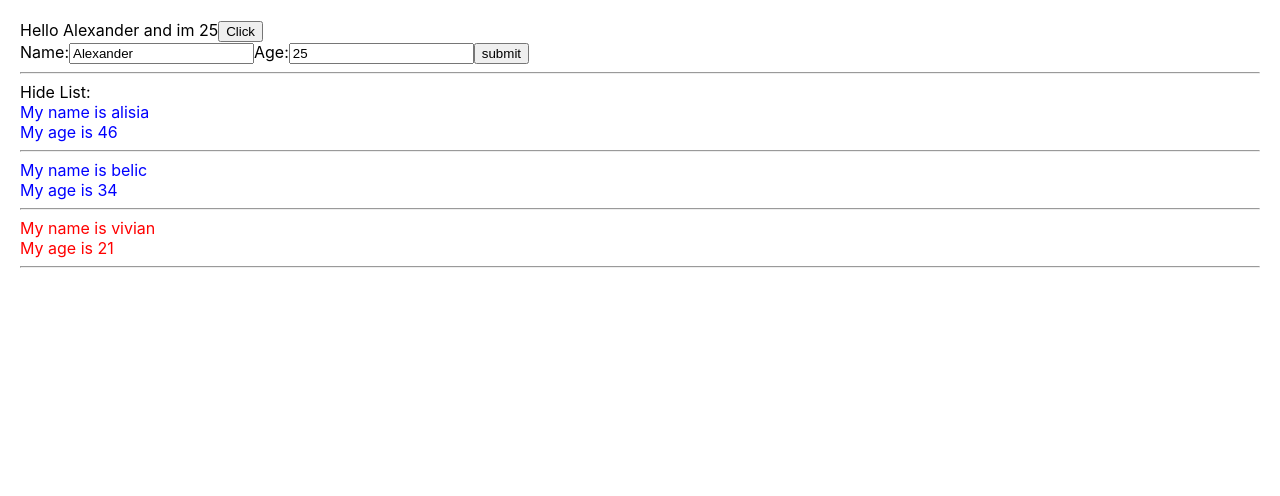
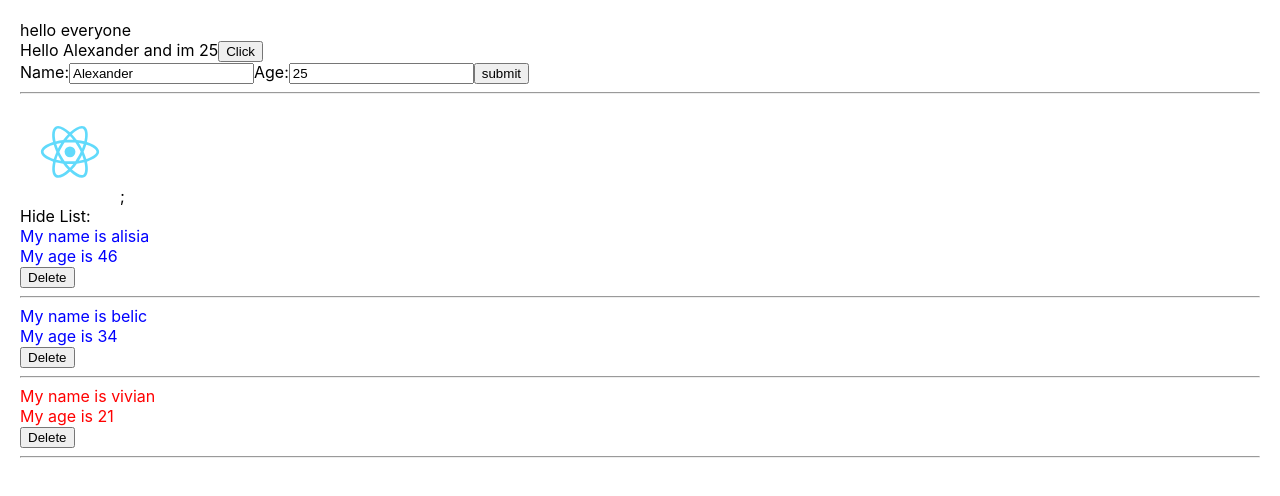
Before and after one commit to NguyenAnhCuong/ReactJS, a React (Create React App) app: page / in a window 1280 px wide. Shown: the top 496 px of the page. Built offline with nearby package versions, Linux system fonts and the light colour scheme.

Commit message:
setup p2

```diff
--- a/package.json
+++ b/package.json
@@ -13,6 +13,7 @@
     "redux": "4.2.0",
     "redux-devtools-extension": "2.13.9",
     "redux-thunk": "2.4.1",
+    "sass": "1.53.0",
     "web-vitals": "2.1.4"
   },
   "scripts": {
--- a/src/App.js
+++ b/src/App.js
@@ -1,5 +1,5 @@
 import logo from "./logo.svg";
-import "./App.css";
+import "./App.scss";
 import { useDispatch, useSelector } from "react-redux";
 import { increaseCounter, decreaseCounter } from "./redux/action/counterAction";
 import React from "react";
@@ -7,7 +7,7 @@ import MyComponent from "./components/MyComponent";
 class App extends React.Component {
   render() {
     return (
-      <div>
+      <div className="app-container">
         <MyComponent></MyComponent>
       </div>
     );
--- a/src/App.css
+++ b/src/App.scss
@@ -1,10 +1,3 @@
-.red {
-  color: red;
-}
-.blue {
-  color: blue;
-}
-
 body {
   padding: 20px;
   margin: 0;
--- a/src/components/DisplayInfo.js
+++ b/src/components/DisplayInfo.js
@@ -1,33 +1,55 @@
 import React from "react";
+import "./DisplayInfo.scss";
+import image from "./../logo.svg";
 
 class DisplayInfo extends React.Component {
+  constructor(props) {
+    console.log("contructor : 1");
+    super(props);
+    this.state = {
+      isShowList: true,
+    };
+  }
+
   handleShowHide() {
     this.setState({
       isShowList: !this.state.isShowList,
     });
   }
-
-  state = {
-    isShowList: true,
-  };
+  componentDidMount() {
+    console.log("did mount");
+    setTimeout(() => {
+      document.title = "had change";
+    }, 3000);
+  }
+  componentDidUpdate(preProps, preState, snapshot) {
+    console.log("updated", this.props, preProps);
+    if (this.props.listUser !== preProps.listUser) {
+      if (this.props.listUser.length === 5) {
+        console.log("u have 5 user");
+      }
+    }
+  }
 
   render() {
+    console.log("rendered");
     //destructuring array
     const { listUser } = this.props; //object
     //const listUser = this.props.listUser
-    console.table(listUser);
+    // console.table(listUser);
     //props
     return (
-      <div>
+      <div className="display-info">
+        <img src={image} />;
         <div>
           <span onClick={() => this.handleShowHide()}>
             {this.state.isShowList === true ? "Hide List:" : "Show List"}
           </span>
         </div>
         {this.state.isShowList && (
-          <div>
+          <>
             {listUser.map((user, index) => {
-              console.log(user);
+              // console.log(user);
 
               //   if (+user.age > 18) {
               //     //+ = String-> number
@@ -52,11 +74,14 @@ class DisplayInfo extends React.Component {
                 <div key={user.id} className={+user.age > 30 ? "blue" : "red"}>
                   <div>My name is {user.name}</div>
                   <div>My age is {user.age}</div>
+                  <button onClick={() => this.props.handleDeleteUser(user.id)}>
+                    Delete
+                  </button>
                   <hr />
                 </div>
               );
             })}
-          </div>
+          </>
         )}
       </div>
     );
--- /dev/null
+++ b/src/components/DisplayInfo.scss
@@ -0,0 +1,12 @@
+.display-info {
+  .red {
+    color: red;
+  }
+  .blue {
+    color: blue;
+  }
+  img {
+    width: 100px;
+    height: 100px;
+  }
+}
--- a/src/components/MyComponent.js
+++ b/src/components/MyComponent.js
@@ -18,15 +18,34 @@ class MyComponent extends React.Component {
       listUser: [userInfo, ...this.state.listUser],
     });
   };
+  handleDeleteUser = (userId) => {
+    let listUserClone = this.state.listUser;
+    listUserClone = listUserClone.filter((item) => item.id !== userId);
+    this.setState({
+      listUser: listUserClone,
+    });
+  };
 
   render() {
     //DRY: dont repeat yourself
+
+    const test = "hello everyone";
+    // const test = { name: "aksiwa", age: 15 };
     return (
-      <div>
-        <AddUser handleAddUser={this.handleAddUser}></AddUser>
-        <hr />
-        <DisplayInfo listUser={this.state.listUser}></DisplayInfo>
-      </div>
+      <>
+        {test}
+        {/* {JSON.stringify(test)} */}
+        <br />
+        <div className="a">
+          <AddUser handleAddUser={this.handleAddUser}></AddUser>
+          <hr />
+          <DisplayInfo
+            listUser={this.state.listUser}
+            handleDeleteUser={this.handleDeleteUser}
+          ></DisplayInfo>
+        </div>
+        <div className="b"></div>
+      </>
     );
   }
 }
```
Also changed, not shown: 1 other file (tests, documents, lock files or other folders).
